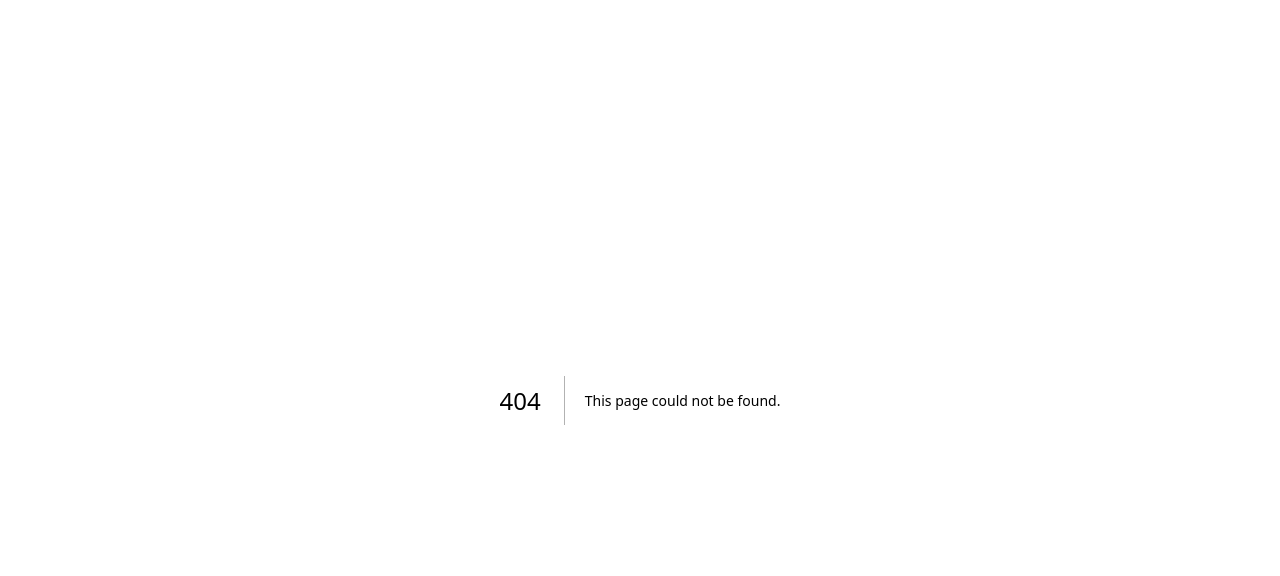
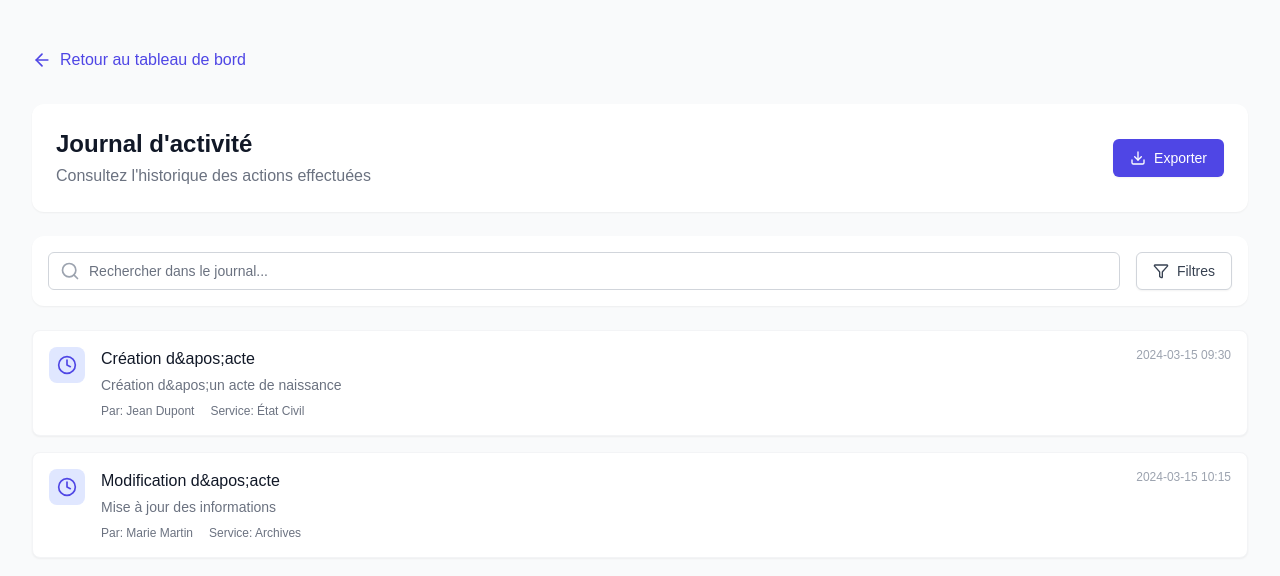
Before and after one commit to gatien074/ActeApp, a Next.js app: page /dashboardadmin/journal in a window 1280 px wide. Before the commit this address had no page. Shown: the top 576 px of the page. Built offline with nearby package versions, Linux system fonts and the light colour scheme.

Commit message:
version10

```diff
--- /dev/null
+++ b/app/dashboardadmin/journal/page.js
@@ -0,0 +1,169 @@
+"use client"
+
+import { useState, useEffect } from 'react'
+import { motion } from 'framer-motion'
+import { ArrowLeft, Search, Filter, Download, Clock } from "lucide-react"
+import Link from 'next/link'
+import PageLoading from '@/app/components/PageLoading'
+
+// Données exemple pour le journal
+const mockJournal = [
+  {
+    id: 1,
+    action: "Création d&apos;acte",
+    utilisateur: "Jean Dupont",
+    service: "État Civil",
+    date: "2024-03-15 09:30",
+    details: "Création d&apos;un acte de naissance"
+  },
+  {
+    id: 2,
+    action: "Modification d&apos;acte",
+    utilisateur: "Marie Martin",
+    service: "Archives",
+    date: "2024-03-15 10:15",
+    details: "Mise à jour des informations"
+  },
+  // Ajoutez plus d'entrées si nécessaire
+]
+
+const JournalEntry = ({ entry }) => (
+  <motion.div
+    initial={{ opacity: 0, y: 10 }}
+    animate={{ opacity: 1, y: 0 }}
+    className="bg-white p-4 rounded-lg shadow-sm border border-gray-100 hover:shadow-md transition-shadow"
+  >
+    <div className="flex items-start justify-between">
+      <div className="flex items-start space-x-4">
+        <div className="bg-indigo-100 p-2 rounded-lg">
+          <Clock className="h-5 w-5 text-indigo-600" />
+        </div>
+        <div>
+          <h3 className="font-medium text-gray-900">{entry.action}</h3>
+          <p className="text-sm text-gray-500 mt-1">{entry.details}</p>
+          <div className="flex items-center space-x-4 mt-2">
+            <span className="text-xs text-gray-500">
+              Par: {entry.utilisateur}
+            </span>
+            <span className="text-xs text-gray-500">
+              Service: {entry.service}
+            </span>
+          </div>
+        </div>
+      </div>
+      <span className="text-xs text-gray-400">{entry.date}</span>
+    </div>
+  </motion.div>
+)
+
+export default function Journal() {
+  const [journal, setJournal] = useState([])
+  const [searchTerm, setSearchTerm] = useState("")
+  const [isLoading, setIsLoading] = useState(true)
+  const [error, setError] = useState(null)
+
+  useEffect(() => {
+    const loadJournal = async () => {
+      try {
+        // Simuler un chargement des données
+        await new Promise(resolve => setTimeout(resolve, 1000))
+        setJournal(mockJournal)
+        setIsLoading(false)
+      } catch (err) {
+        setError("Erreur lors du chargement du journal")
+        setIsLoading(false)
+      }
+    }
+
+    loadJournal()
+  }, [])
+
+  const handleExport = () => {
+    console.log("Exporting journal...")
+  }
+
+  const handleSearch = (e) => {
+    setSearchTerm(e.target.value)
+    // Implémenter la logique de recherche ici
+  }
+
+  if (isLoading) {
+    return <PageLoading />
+  }
+
+  if (error) {
+    return (
+      <div className="min-h-screen flex items-center justify-center">
+        <div className="text-red-500">{error}</div>
+      </div>
+    )
+  }
+
+  return (
+    <div className="min-h-screen bg-gray-50 py-12 px-4 sm:px-6 lg:px-8">
+      <div className="max-w-7xl mx-auto">
+        <Link
+          href="/dashboardadmin"
+          className="inline-flex items-center text-indigo-600 hover:text-indigo-700 mb-8 transition-colors"
+        >
+          <ArrowLeft className="h-5 w-5 mr-2" />
+          Retour au tableau de bord
+        </Link>
+
+        {/* En-tête */}
+        <div className="bg-white rounded-xl shadow-sm p-6 mb-6">
+          <div className="flex flex-col md:flex-row md:items-center md:justify-between">
+            <div>
+              <h1 className="text-2xl font-bold text-gray-900">
+                Journal d&apos;activité
+              </h1>
+              <p className="text-gray-500 mt-1">
+                Consultez l&apos;historique des actions effectuées
+              </p>
+            </div>
+            <div className="mt-4 md:mt-0">
+              <button
+                onClick={handleExport}
+                className="inline-flex items-center px-4 py-2 border border-transparent rounded-md shadow-sm text-sm font-medium text-white bg-indigo-600 hover:bg-indigo-700 focus:outline-none focus:ring-2 focus:ring-offset-2 focus:ring-indigo-500"
+              >
+                <Download className="h-4 w-4 mr-2" />
+                Exporter
+              </button>
+            </div>
+          </div>
+        </div>
+
+        {/* Barre de recherche et filtres */}
+        <div className="bg-white rounded-xl shadow-sm p-4 mb-6">
+          <div className="flex flex-col md:flex-row md:items-center space-y-4 md:space-y-0 md:space-x-4">
+            <div className="flex-1 relative">
+              <div className="absolute inset-y-0 left-0 pl-3 flex items-center pointer-events-none">
+                <Search className="h-5 w-5 text-gray-400" />
+              </div>
+              <input
+                type="text"
+                className="block w-full pl-10 pr-3 py-2 border border-gray-300 rounded-md leading-5 bg-white placeholder-gray-500 focus:outline-none focus:placeholder-gray-400 focus:ring-1 focus:ring-indigo-500 focus:border-indigo-500 sm:text-sm"
+                placeholder="Rechercher dans le journal..."
+                value={searchTerm}
+                onChange={handleSearch}
+              />
+            </div>
+            <div className="flex items-center space-x-4">
+              <button className="inline-flex items-center px-4 py-2 border border-gray-300 rounded-md shadow-sm text-sm font-medium text-gray-700 bg-white hover:bg-gray-50 focus:outline-none focus:ring-2 focus:ring-offset-2 focus:ring-indigo-500">
+                <Filter className="h-4 w-4 mr-2" />
+                Filtres
+              </button>
+            </div>
+          </div>
+        </div>
+
+        {/* Liste du journal */}
+        <div className="space-y-4">
+          {journal.map((entry) => (
+            <JournalEntry key={entry.id} entry={entry} />
+          ))}
+        </div>
+      </div>
+    </div>
+  )
+}
```
